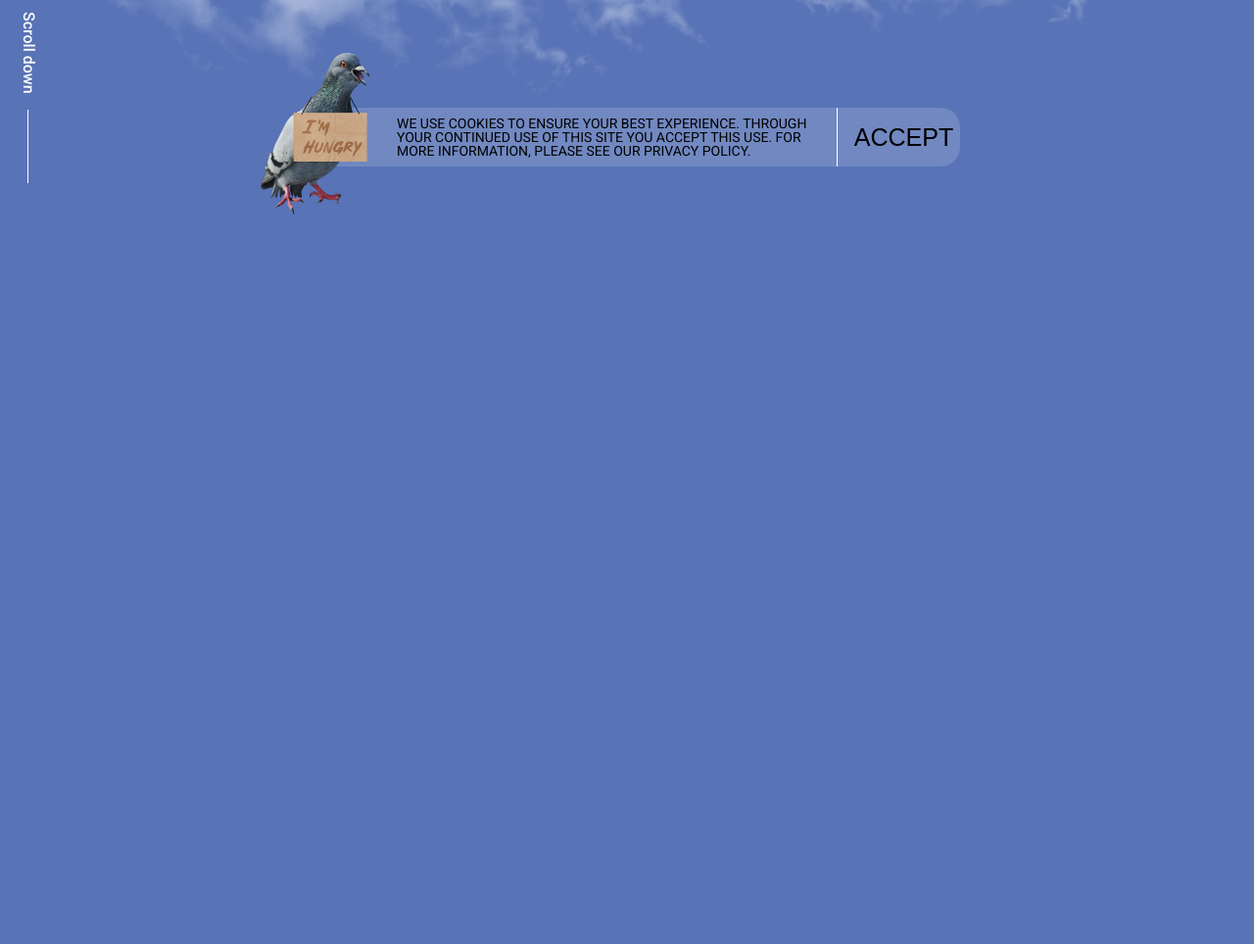
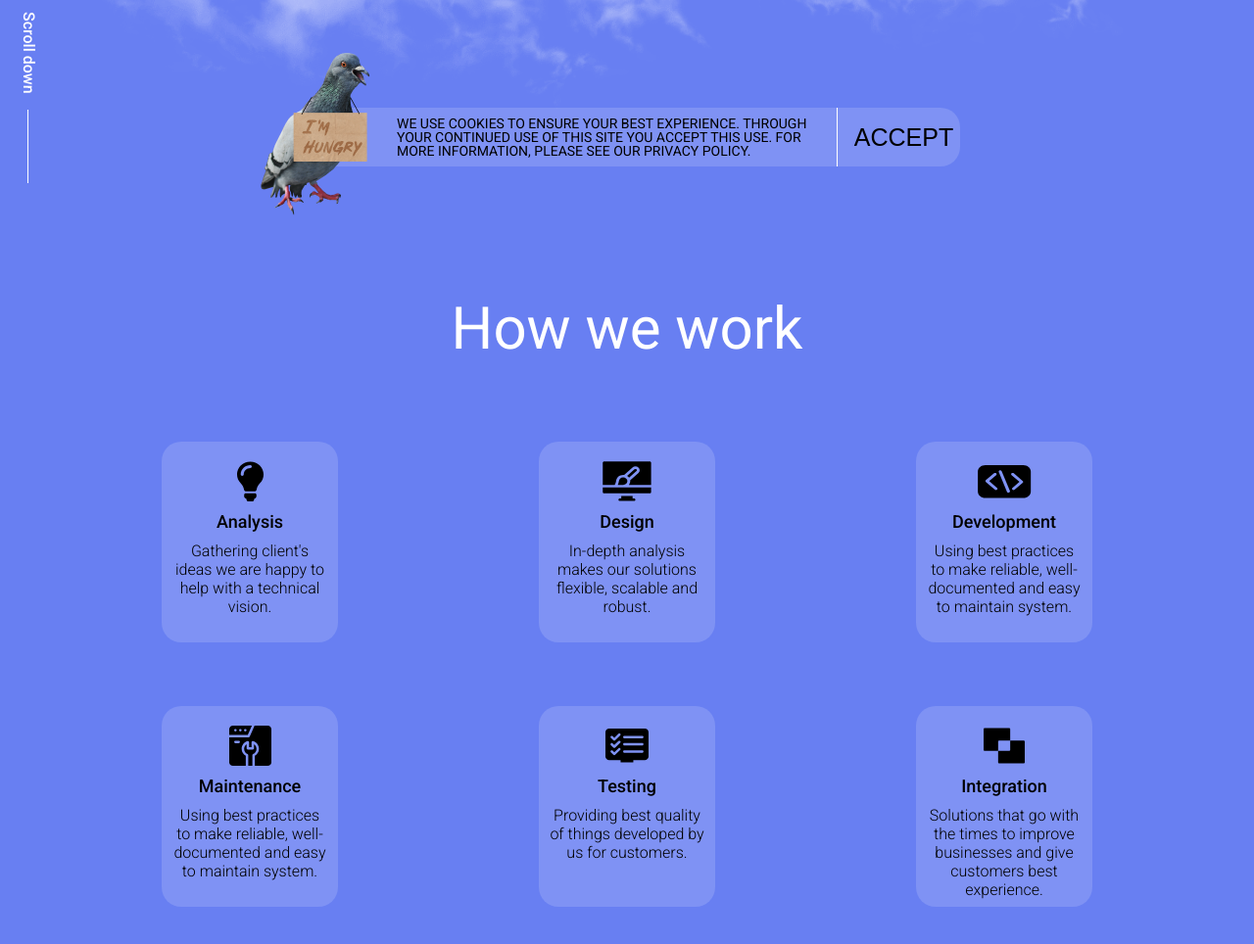
Before and after one commit to ink1982/live_streaming, a website: page index.html in a window 1280 px wide. Shown: the part 580-1544 px from the top of the page at 98% size. Before the commit the page ends 880 px from the top, so only its background shows below. Drawn offline with nearby package versions, Linux system fonts and the light colour scheme; files that its build step writes are made by us from their sources.

Commit message:
work section implementation

```diff
--- a/index.html
+++ b/index.html
@@ -77,6 +77,103 @@
 					</div>
 				</div>
 			</section>
+
+			<section id="work" class="work-section" aria-label="Work section">
+				<div class="container">
+					<div class="work">
+						<h2 class="work__title">How we work</h2>
+
+						<div class="work__cards-wrapper">
+							<figure
+								class="info-card card--analysis"
+								aria-label="card analysis"
+							>
+								<svg class="info-card__icon icon--bulb" aria-label="bulb img">
+									<use href="assets/sprites.svg#bulb-icon"></use>
+								</svg>
+								<h3 class="info-card__title">Analysis</h3>
+								<p class="info-card__desc">
+									Gathering client's ideas we are happy to help with a technical
+									vision.
+								</p>
+							</figure>
+
+							<figure class="info-card card--design" aria-label="card design">
+								<svg
+									class="info-card__icon icon--design"
+									aria-label="design img"
+								>
+									<use href="assets/sprites.svg#design-icon"></use>
+								</svg>
+								<h3 class="info-card__title">Design</h3>
+								<p class="info-card__desc">
+									In-depth analysis makes our solutions flexible, scalable and
+									robust.
+								</p>
+							</figure>
+
+							<figure class="info-card card--dev" aria-label="dev card">
+								<svg class="info-card__icon icon--dev" aria-label="dev img">
+									<use href="assets/sprites.svg#dev-icon"></use>
+								</svg>
+								<h3 class="info-card__title">Development</h3>
+								<p class="info-card__desc">
+									Using best practices to make reliable, well-documented and
+									easy to maintain system.
+								</p>
+							</figure>
+
+							<figure
+								class="info-card card--maintenance"
+								aria-label="maintenance card"
+							>
+								<svg
+									class="info-card__icon icon--maintenance"
+									aria-label="maintenance img"
+								>
+									<use href="assets/sprites.svg#maintenance-icon"></use>
+								</svg>
+								<h3 class="info-card__title">Maintenance</h3>
+								<p class="info-card__desc">
+									Using best practices to make reliable, well-documented and
+									easy to maintain system.
+								</p>
+							</figure>
+
+							<figure class="info-card card--testing" aria-label="testing card">
+								<svg
+									class="info-card__icon icon--testing"
+									aria-label="testing img"
+								>
+									<use href="assets/sprites.svg#testing-icon"></use>
+								</svg>
+								<h3 class="info-card__title">Testing</h3>
+								<p class="info-card__desc">
+									Providing best quality of things developed by us for
+									customers.
+								</p>
+							</figure>
+
+							<figure
+								class="info-card card--integration"
+								aria-label="integration card"
+							>
+								<svg
+									class="info-card__icon icon--integration"
+									aria-label="integration img"
+								>
+									<use href="assets/sprites.svg#integration-icon"></use>
+								</svg>
+								<h3 class="info-card__title">Integration</h3>
+								<p class="info-card__desc">
+									Solutions that go with the times to improve businesses and
+									give customers best experience.
+								</p>
+							</figure>
+						</div>
+					</div>
+				</div>
+			</section>
 		</main>
 		<footer></footer>
 	</body>
--- a/styles/_base.scss
+++ b/styles/_base.scss
@@ -29,6 +29,10 @@ li {
 	list-style: none;
 }
 
+figure {
+	margin: 0;
+}
+
 .container {
 	max-width: 1440px;
 	margin: 0 auto;
--- /dev/null
+++ b/styles/_cards.scss
@@ -0,0 +1,145 @@
+@use 'variables' as *;
+@use 'mixins' as *;
+@use 'sass:color';
+
+.info-card {
+	width: 180px;
+	height: 205px;
+	padding: 20px 10px 0;
+	border-radius: 20px;
+	background-color: color.adjust($color_white, $alpha: -0.85);
+	@include d-flex(start, center, nowrap, column, 0, 10px);
+
+	&__icon {
+		width: 25px;
+		height: 25px;
+		fill: $color_black;
+	}
+
+	&__title {
+		@include font(18px, 500, $color_black);
+	}
+
+	&__desc {
+		text-align: center;
+		@include font(16px, 300, $color_black);
+	}
+
+	&:hover {
+		cursor: pointer;
+		background-color: color.adjust($color_white, $alpha: -0.95);
+
+		.info-card__icon {
+			fill: $color_white;
+		}
+
+		.info-card__title,
+		.info-card__desc {
+			color: $color_white;
+		}
+	}
+
+	@media (max-width: $media_min) {
+		width: 140px;
+		height: 170px;
+
+		&__title {
+			@include font(14px, 400, $color_black);
+		}
+
+		&__desc {
+			@include font(11px, 300, $color_black);
+		}
+	}
+}
+
+.img-card {
+	position: relative;
+	width: 325px;
+	height: 295px;
+	border-radius: 10px;
+	background-color: color.adjust($color_white, $alpha: -0.85);
+	@include d-flex(space-between, center, nowrap, column, 0, 0);
+	overflow: hidden;
+	flex-shrink: 0;
+
+	&__title {
+		@include font(23px, 400, $color_white);
+		@include d-flex(center, center, nowrap, column, 0, 0);
+		flex-grow: 1;
+	}
+
+	&__preview {
+		width: 100%;
+		height: 220px;
+	}
+
+	&__btn {
+		@include position(absolute, 1, -1, bottom, left, -20px, -30px);
+		width: 120px;
+		height: 90px;
+		border-radius: 20px;
+		border: none;
+		background-color: $color_white;
+		rotate: z 7deg;
+		transition: rotate 0.2s;
+
+		&-icon {
+			width: 36px;
+			height: 23px;
+			fill: $color_black;
+			rotate: z -7deg;
+			translate: 12px -3px;
+		}
+
+		&:hover {
+			cursor: pointer;
+			rotate: z 7deg;
+			scale: 1.3;
+
+			.img-card__btn-icon {
+				rotate: z -7deg;
+				translate: 17px -8px;
+			}
+		}
+	}
+
+	&:hover {
+		cursor: pointer;
+		box-shadow:
+			0 8px 20px 12px rgba(0, 0, 0, 0.15),
+			inset 0 -5px 70px 25px rgba(0, 0, 0, 0.2);
+	}
+
+	@media (max-width: $media_min) {
+		width: 300px;
+	}
+}
+
+.wave-card {
+	width: 500px;
+	height: 275px;
+	background: url('../assets/wave_card_bg.svg') center/contain no-repeat;
+	@include d-flex(start, start, nowrap, column, 0, 35px);
+
+	&__avatar {
+		margin: 20px 0 0 20px;
+	}
+
+	&__quote {
+		@include font(20px, 400, $color_white);
+		margin: 0 45px 0 30px;
+		line-height: 1.4;
+		text-align: justify;
+	}
+
+	@media (max-width: $media_md) {
+		width: 330px;
+		row-gap: 15px;
+		background: url('../assets/wave_card_bg.svg') 50% 0 / contain no-repeat;
+
+		&__quote {
+			@include font(13px, 400, $color_white);
+		}
+	}
+}
--- a/styles/_importer.scss
+++ b/styles/_importer.scss
@@ -1,3 +1,5 @@
 @forward 'base';
+@forward 'cards';
 @forward 'header';
 @forward 'hero';
+@forward 'work';
--- a/styles/_variables.scss
+++ b/styles/_variables.scss
@@ -1,4 +1,5 @@
-$blue_color: #5873b6;
+// $blue_color: #5873b6;
+$blue_color: #687ff2;
 $color_white: #fff;
 $color_black: #000;
 
--- /dev/null
+++ b/styles/_work.scss
@@ -0,0 +1,107 @@
+@use 'variables' as *;
+@use 'mixins' as *;
+@use 'sass:color';
+
+.work-section {
+	padding: 0 20px 180px;
+
+	.work {
+		margin: 0 auto;
+		text-align: center;
+
+		&__title {
+			margin: 0 0 80px 0;
+			@include font(60px, 400, $color_white);
+		}
+
+		&__cards-wrapper {
+			max-width: 950px;
+			margin: 0 auto;
+
+			display: grid;
+			grid-template-columns: repeat(3, 1fr);
+			grid-template-rows: repeat(2, 1fr);
+			gap: 65px;
+			place-items: center center;
+			grid-template-areas:
+				'analysis design dev'
+				'maintenance testing integration';
+
+			.card--analysis {
+				grid-area: analysis;
+				justify-self: start;
+			}
+
+			.card--design {
+				grid-area: design;
+			}
+
+			.card--dev {
+				grid-area: dev;
+				justify-self: end;
+			}
+
+			.card--maintenance {
+				grid-area: maintenance;
+				justify-self: start;
+			}
+
+			.card--testing {
+				grid-area: testing;
+			}
+
+			.card--integration {
+				grid-area: integration;
+				justify-self: end;
+			}
+
+			.icon--bulb {
+				width: 29px;
+				height: 41px;
+			}
+
+			.icon--design {
+				width: 50px;
+				height: 41px;
+			}
+
+			.icon--dev {
+				width: 55px;
+				height: 41px;
+			}
+
+			.icon--maintenance {
+				width: 43px;
+				height: 41px;
+			}
+
+			.icon--testing {
+				width: 44px;
+				height: 41px;
+			}
+
+			.icon--integration {
+				width: 42px;
+				height: 41px;
+			}
+
+			@media (max-width: $media_md) {
+				grid-template-columns: repeat(2, 1fr);
+				grid-template-rows: repeat(3, 1fr);
+				grid-template-areas:
+					'analysis design'
+					'dev maintenance'
+					'testing integration';
+
+				.card--analysis,
+				.card--design,
+				.card--dev,
+				.card--maintenance,
+				.card--testing,
+				.card--integration {
+					justify-self: center;
+				}
+			}
+		}
+	}
+}
```
